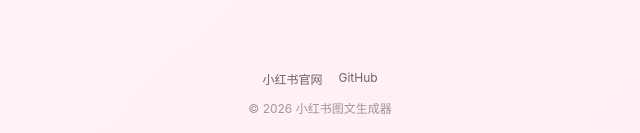
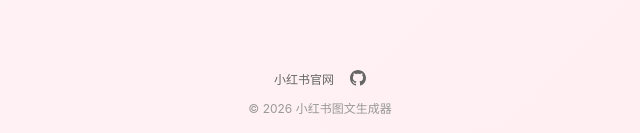
Before and after one commit to septwong/web-xhs-note-generator, a plain HTML site: page index.html in a window 1280 px wide. Shown: the part 664-797 px from the top of the page, 320-960 px from the left. Drawn offline with Linux system fonts and the light colour scheme.

Commit message:
feat: github 地址

```diff
--- a/index.html
+++ b/index.html
@@ -352,7 +352,12 @@
     <footer>
         <div class="footer-links">
             <a href="https://www.xiaohongshu.com" target="_blank">小红书官网</a>
-            <a href="https://github.com/web-xhs-note-generator" target="_blank">GitHub</a>
+            <a href="https://github.com/septwong/web-xhs-note-generator" target="_blank">
+                <svg xmlns="http://www.w3.org/2000/svg" width="16" height="16" viewBox="0 0 24 24" fill="currentColor" style="display: inline-block; vertical-align: text-bottom;">
+                    <path d="M12 0c-6.626 0-12 5.373-12 12 0 5.302 3.438 9.8 8.207 11.387.599.111.793-.261.793-.577v-2.234c-3.338.726-4.033-1.416-4.033-1.416-.546-1.387-1.333-1.756-1.333-1.756-1.089-.745.083-.729.083-.729 1.205.084 1.839 1.237 1.839 1.237 1.07 1.834 2.807 1.304 3.492.997.107-.775.418-1.305.762-1.604-2.665-.305-5.467-1.334-5.467-5.931 0-1.311.469-2.381 1.236-3.221-.124-.303-.535-1.524.117-3.176 0 0 1.008-.322 3.301 1.23.957-.266 1.983-.399 3.003-.404 1.02.005 2.047.138 3.006.404 2.291-1.552 3.297-1.23 3.297-1.23.653 1.653.242 2.874.118 3.176.77.84 1.235 1.911 1.235 3.221 0 4.609-2.807 5.624-5.479 5.921.43.372.823 1.102.823 2.222v3.293c0 .319.192.694.801.576 4.765-1.589 8.199-6.086 8.199-11.386 0-6.627-5.373-12-12-12z"/>
+                </svg>
+                <!-- septwong/web-xhs-note-generator -->
+            </a>
         </div>
         <p>© 2026 小红书图文生成器</p>
     </footer>
```
Also changed, not shown: 1 other file.
